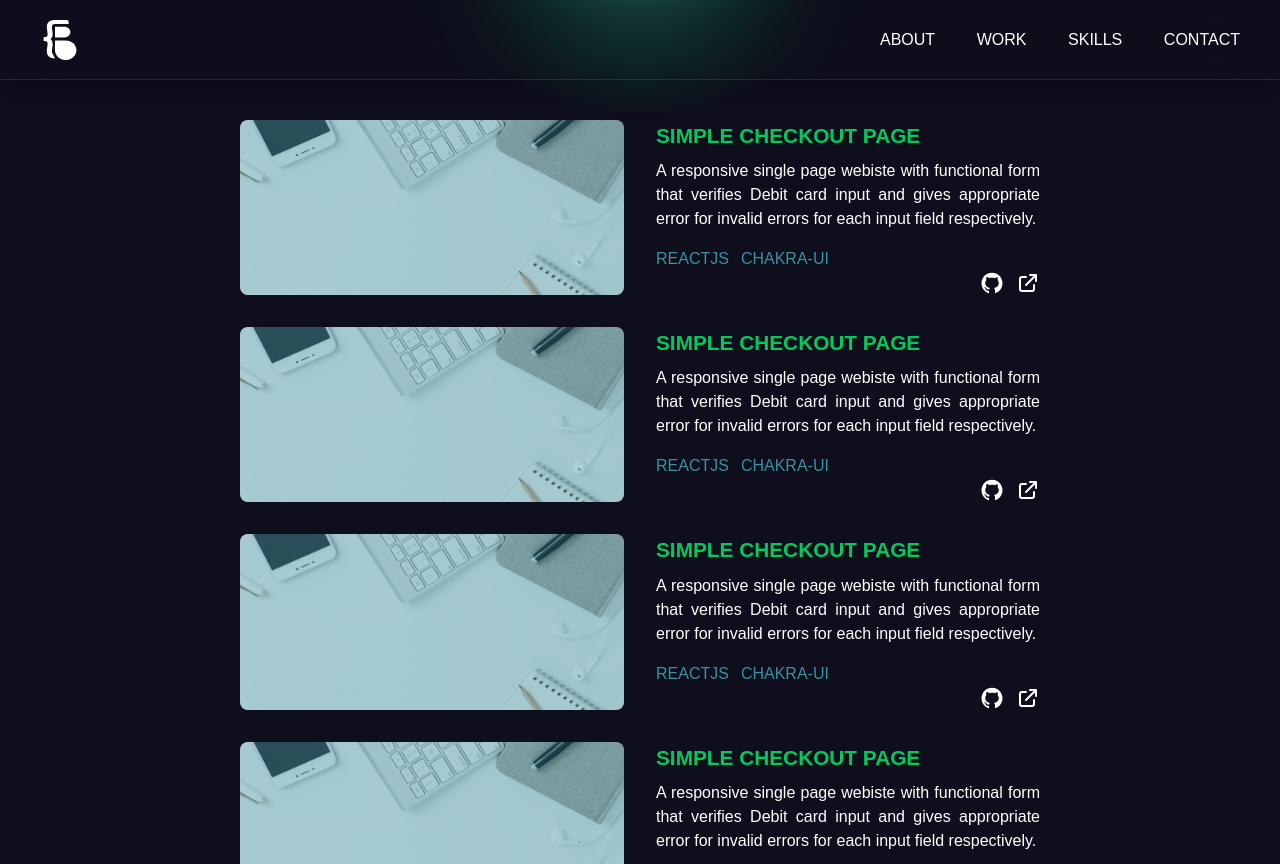
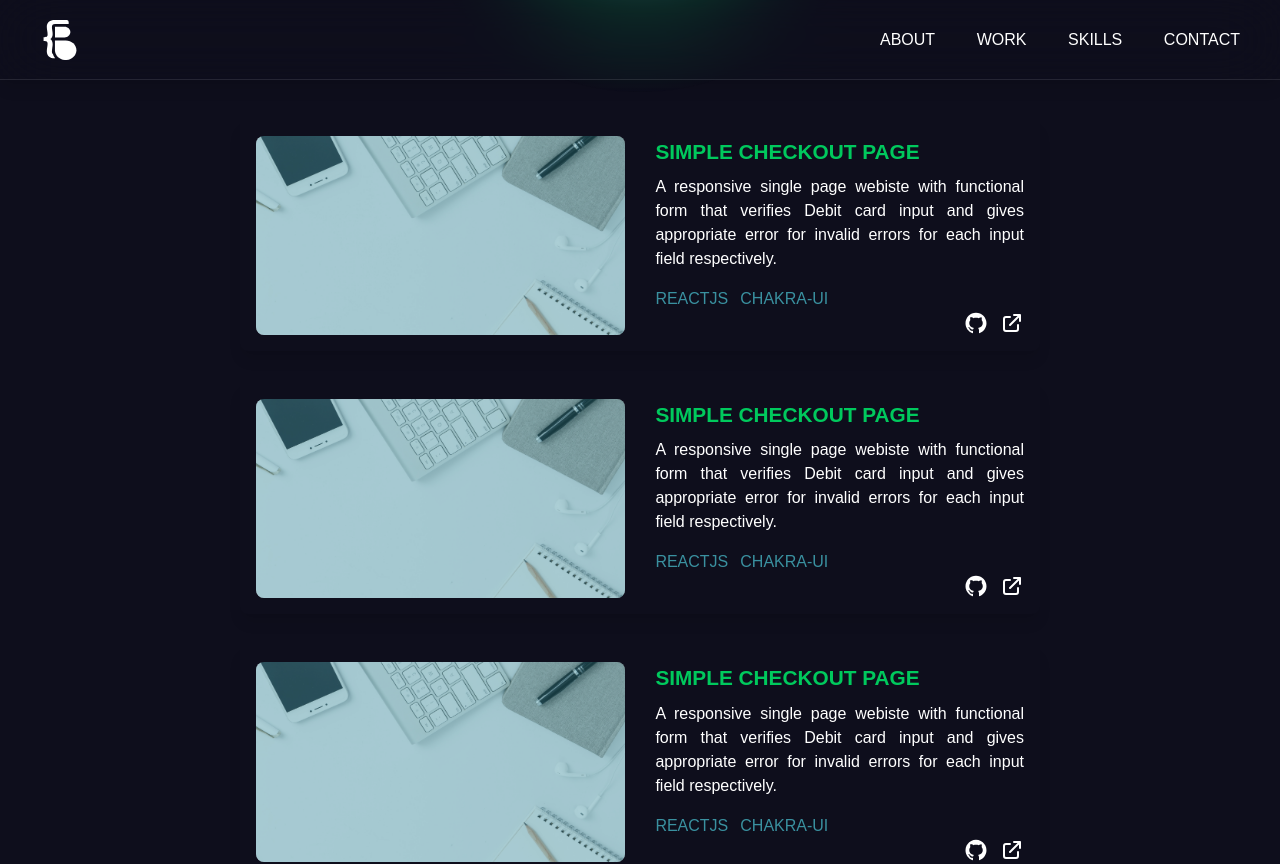
Before and after one commit to Christianey/portfolio, a Next.js app: page /work in a window 1280 px wide. Shown: the top 864 px of the page. Built offline with nearby package versions, Linux system fonts and the light colour scheme; a web font is replaced by a local one.

Commit message:
add box shadow to work card

```diff
--- a/components/work/WorkCard.jsx
+++ b/components/work/WorkCard.jsx
@@ -13,6 +13,9 @@ const WorkCard = () => {
       wrap={"wrap"}
       w="100%"
       justify={"space-between"}
+      borderRadius="lg"
+      boxShadow="lg"
+      p={4}
       sx={{
         "&": {
           " > div": {
```
